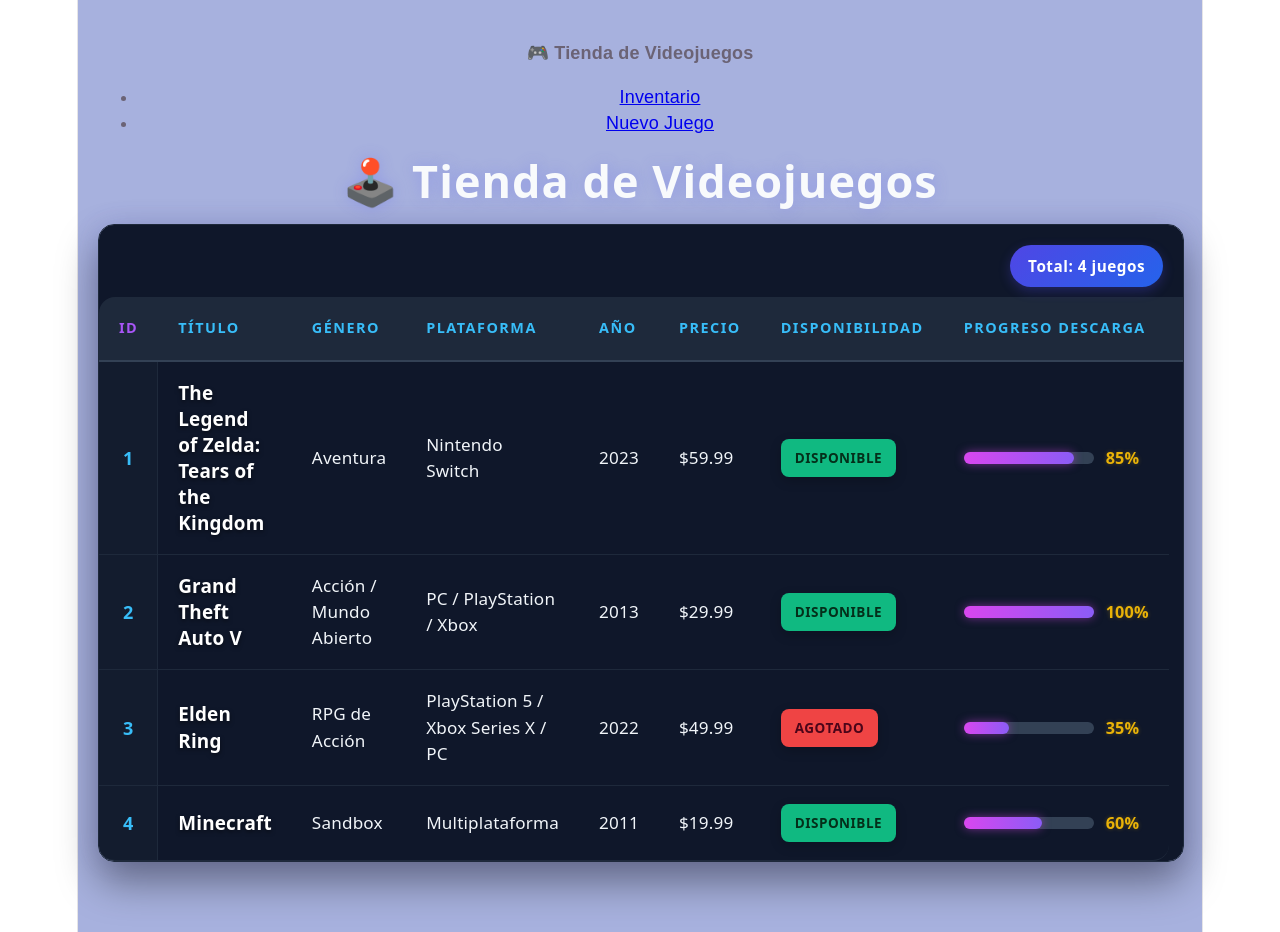
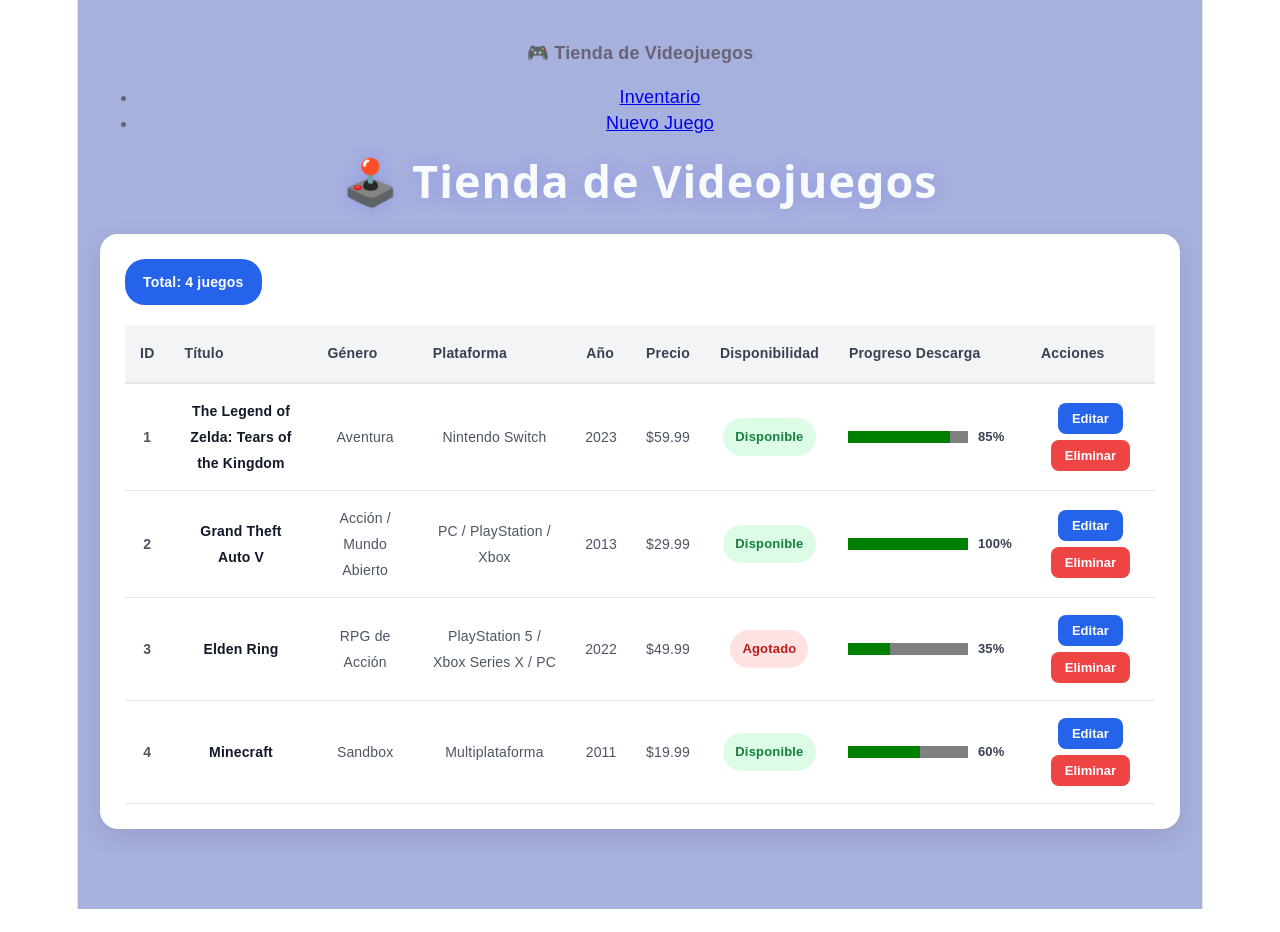
Before and after one commit to angel-hub31/Taller-Renderizado-de-Listas-y-Uso-de-Props, a React (Vite) app: page / in a window 1280 px wide. After the commit the page ends 909 px from the top, so only its background shows below. Built offline with nearby package versions, Linux system fonts and the light colour scheme.

Commit message:
correcciones

```diff
--- /dev/null
+++ b/src/components/FormularioVideojuego.css
@@ -0,0 +1,146 @@
+/* ==========================================================================
+   FormularioVideojuegos.css - ESTILO CYBER-GAMER PREMIUM
+   ========================================================================== */
+
+/* Contenedor general de la pantalla (Para centrar la tarjeta vertical y horizontalmente) */
+.form-container-screen {
+    display: flex;
+    justify-content: center;
+    align-items: center;
+    min-height: calc(100vh - 120px);
+    padding: 20px;
+    font-family: 'Plus Jakarta Sans', system-ui, -apple-system, sans-serif;
+}
+
+/* Tarjeta principal del formulario */
+.form-card {
+    width: 100%;
+    max-width: 520px;
+    background: #0f172a; /* Fondo pizarra ultra oscuro idéntico al de la tabla */
+    border-radius: 16px;
+    border: 1px solid #1e293b;
+    padding: 35px 40px;
+    box-shadow: 0 20px 40px rgba(0, 0, 0, 0.5), 0 0 25px rgba(99, 102, 241, 0.15);
+    box-sizing: border-box;
+}
+
+/* Título dinámico (Registrar Nuevo / Editar Videojuego) */
+.form-card h2 {
+    color: #38bdf8; /* Texto Cian Neón llamativo */
+    text-align: center;
+    margin-top: 0;
+    margin-bottom: 30px;
+    font-size: 1.6rem;
+    font-weight: 800;
+    text-transform: uppercase;
+    letter-spacing: 1.5px;
+    text-shadow: 0 2px 10px rgba(56, 189, 248, 0.2);
+}
+
+/* Bloques o filas del formulario */
+.form-group {
+    margin-bottom: 22px;
+    display: flex;
+    flex-direction: column;
+}
+
+/* Etiquetas (Labels) de cada campo */
+.form-group label {
+    color: #38bdf8; /* Cian Neón */
+    font-size: 0.8rem;
+    font-weight: 800;
+    text-transform: uppercase;
+    letter-spacing: 1px;
+    margin-bottom: 8px;
+    text-align: left;
+}
+
+/* Cajas de texto, números y selectores (Inputs y Selects) */
+.form-card input[type="text"],
+.form-card input[type="number"],
+.form-card select {
+    width: 100%;
+    padding: 12px 16px;
+    background-color: #1e293b; /* Fondo gris oscuro de las celdas */
+    border: 1px solid #334155;
+    border-radius: 8px;
+    color: #ffffff; /* Texto blanco de alta visibilidad */
+    font-size: 0.95rem;
+    font-weight: 500;
+    font-family: inherit;
+    box-sizing: border-box;
+    transition: all 0.25s ease;
+}
+
+/* Efecto de enfoque (Focus) cuando se hace clic en un campo */
+.form-card input[type="text"]:focus,
+.form-card input[type="number"]:focus,
+.form-card select:focus {
+    outline: none;
+    border-color: #8b5cf6; /* Cambia a Morado/Magenta Neón */
+    background-color: #1e293b;
+    box-shadow: 0 0 12px rgba(139, 92, 246, 0.4);
+}
+
+/* Estilo para las opciones del desplegable (Select Options) */
+.form-card select option {
+    background-color: #0f172a;
+    color: #ffffff;
+}
+
+/* Contenedor exclusivo para el Checkbox de Disponibilidad */
+.form-group-checkbox {
+    margin: 25px 0;
+    text-align: left;
+}
+
+.form-group-checkbox label {
+    display: inline-flex;
+    align-items: center;
+    gap: 10px;
+    color: #10b981; /* Verde esmeralda neón */
+    font-size: 0.9rem;
+    font-weight: 800;
+    text-transform: uppercase;
+    letter-spacing: 0.5px;
+    cursor: pointer;
+    user-select: none;
+}
+
+/* Control del Checkbox nativo */
+.form-group-checkbox input[type="checkbox"] {
+    width: 18px;
+    height: 18px;
+    accent-color: #10b981; /* Pinta el check de verde neón automáticamente */
+    cursor: pointer;
+}
+
+/* Botón de envío (Guardar / Actualizar) */
+.form-card button[type="submit"] {
+    background: linear-gradient(135deg, #4f46e5 0%, #2563eb 100%);
+    color: #ffffff;
+    border: none;
+    padding: 14px 20px;
+    width: 100%;
+    border-radius: 8px;
+    font-size: 0.95rem;
+    font-weight: 700;
+    text-transform: uppercase;
+    letter-spacing: 1.5px;
+    cursor: pointer;
+    transition: all 0.2s ease;
+    box-shadow: 0 4px 12px rgba(79, 70, 229, 0.3);
+    margin-top: 10px;
+}
+
+/* Hover interactivo del botón */
+.form-card button[type="submit"]:hover {
+    transform: translateY(-2px);
+    box-shadow: 0 6px 20px rgba(79, 70, 229, 0.55);
+    background: linear-gradient(135deg, #5a52ff 0%, #3b82f6 100%);
+}
+
+/* Active press del botón */
+.form-card button[type="submit"]:active {
+    transform: translateY(0);
+}
--- a/src/components/FormularioVideojuego.jsx
+++ b/src/components/FormularioVideojuego.jsx
@@ -1,6 +1,7 @@
 // src/components/FormularioVideojuego.jsx
 import React, { useState, useEffect } from 'react';
 import { useLocation, useNavigate } from 'react-router-dom';
+import './FormularioVideojuego.css';
 
 export const FormularioVideojuego = ({ onGuardar }) => {
     const location = useLocation();
@@ -54,11 +55,12 @@
     };
 
    return (
-        <div>
+        <div className="form-container-screen">
+            <div className="form-card">
                 <h2>{juegoAEditar ? 'Editar Videojuego' : 'Registrar Nuevo Videojuego'}</h2>
 
                 <form onSubmit={handleSubmit}>
-                <div>
+                    <div className="form-group">
                         <label>Título:</label>
                         <input
                             type="text"
@@ -68,7 +70,7 @@
                         />
                     </div>
 
-                <div>
+                    <div className="form-group">
                         <label>Género:</label>
                         <select name="genero" value={formData.genero} onChange={handleChange}>
                             <option value="">-- Selecciona --</option>
@@ -80,7 +82,7 @@
                         </select>
                     </div>
 
-                <div>
+                    <div className="form-group">
                         <label>Plataforma:</label>
                         <select name="plataforma" value={formData.plataforma} onChange={handleChange}>
                             <option value="">-- Selecciona --</option>
@@ -91,7 +93,7 @@
                         </select>
                     </div>
 
-                <div>
+                    <div className="form-group">
                         <label>Año de Lanzamiento:</label>
                         <input
                             type="number"
@@ -101,7 +103,7 @@
                         />
                     </div>
 
-                <div>
+                    <div className="form-group">
                         <label>Precio ($):</label>
                         <input
                             type="number"
@@ -112,7 +114,7 @@
                         />
                     </div>
 
-                <div>
+                    <div className="form-group">
                         <label>Progreso de Descarga (0 a 1):</label>
                         <input
                             type="number"
@@ -125,7 +127,7 @@
                         />
                     </div>
 
-                <div>
+                    <div className="form-group-checkbox">
                         <label>
                             <input
                                 type="checkbox"
@@ -142,5 +144,6 @@
                     </button>
                 </form>
             </div>
+        </div>
     );
 };
--- a/src/components/TablaVideojuegos.css
+++ b/src/components/TablaVideojuegos.css
@@ -1,237 +1,382 @@
-/* ==========================================================================
-   DISEÑO CYBER-GAMER PREMIUM (ALTO CONTRASTE & ULTRA LLAMATIVO)
-   ========================================================================== */
+/* Contenedor principal */
 
-/* Contenedor principal: Efecto tarjeta flotante sobre fondo oscuro profundo */
 .table-container {
-    width: 100%;
+
+
+    width: 95%;
+
+    margin: 40px auto;
+
+    background: white;
+
+    padding: 25px;
+
+    border-radius: 18px;
+
+    box-shadow: 0 8px 25px rgba(0,0,0,0.10);
+
     overflow-x: auto;
-    margin: 30px 0;
-    background: #0f172a;
-    /* Fondo pizarra ultra oscuro */
-    border-radius: 16px;
-    box-shadow: 0 20px 40px rgba(0, 0, 0, 0.4), 0 0 25px rgba(99, 102, 241, 0.15);
-    /* Brillo neón sutil */
-    border: 1px solid #1e293b;
-    scrollbar-width: thin;
-    scrollbar-color: #4f46e5 #0f172a;
+
 }
 
-/* Estilos generales de la tabla */
-.videojuegos-table {
-    width: 100%;
-    border-collapse: separate;
-    border-spacing: 0;
-    color: #f1f5f9;
-    /* Letras generales en blanco suave de alta visibilidad */
-    font-family: 'Plus Jakarta Sans', system-ui, -apple-system, sans-serif;
-    text-align: left;
-    min-width: 850px;
+
+
+/* Cabecera */
+
+.table-header-actions {
+
+
+    display: flex;
+
+    justify-content: space-between;
+
+    margin-bottom: 20px;
+
 }
 
-/* Encabezados de la tabla (th): Estilo cian eléctrico muy marcado */
-.videojuegos-table th {
-    background-color: #1e293b;
-    /* Fondo th diferenciado */
-    color: #38bdf8;
-    /* Texto Cian Neón súper llamativo */
-    padding: 18px 20px;
-    font-weight: 800;
-    text-transform: uppercase;
-    font-size: 0.8rem;
-    letter-spacing: 1.5px;
-    border-bottom: 2px solid #334155;
+
+
+/* Contador */
+
+.total-badge {
+
+
+    background: #2563eb;
+
+    color:white;
+
+    padding: 10px 18px;
+
+    border-radius: 20px;
+
+    font-size: 14px;
+
+    font-weight: bold;
+
 }
 
-/* Celdas de contenido (td): Letras grandes y ultra legibles */
-.videojuegos-table td {
-    padding: 18px 20px;
-    border-bottom: 1px solid #1e293b;
-    font-size: 0.95rem;
-    vertical-align: middle;
-    transition: all 0.2s ease;
+
+
+/* Tabla */
+
+.videojuegos-table {
+
+
+    width: 100%;
+
+    border-collapse: collapse;
+
+    min-width: 900px;
+
 }
 
-/* Título del Videojuego: Destacado en Blanco Puro */
-.videojuegos-table td strong {
-    color: #ffffff;
-    /* Contraste máximo */
-    font-size: 1.05rem;
-    font-weight: 700;
-    display: block;
-    text-shadow: 0 2px 4px rgba(0, 0, 0, 0.5);
+
+
+/* Encabezados */
+
+.videojuegos-table thead {
+
+
+    background:#f3f4f6;
+
 }
 
-/* Efecto Hover en las filas: Iluminación inmersiva al pasar el mouse */
-.videojuegos-table tbody tr {
-    transition: background-color 0.2s ease, transform 0.2s ease;
+
+
+.videojuegos-table th {
+
+
+    padding:15px;
+
+    text-align:left;
+
+    color:#374151;
+
+    font-size:14px;
+
+    border-bottom:2px solid #e5e7eb;
+
 }
 
-.videojuegos-table tbody tr:hover {
-    background-color: #1e293b;
-    /* Se ilumina la fila */
+
+
+
+/* Filas */
+
+.videojuegos-table td {
+
+
+    padding:14px;
+
+    border-bottom:1px solid #e5e7eb;
+
+    color:#4b5563;
+
+    font-size:14px;
+
 }
 
-/* Badges de Disponibilidad: Colores neón con texto en negro para máxima lectura */
-.status {
-    padding: 6px 14px;
-    border-radius: 8px;
-    /* Estilo bloque moderno gamer */
-    font-size: 0.75rem;
-    font-weight: 900;
-    text-transform: uppercase;
-    letter-spacing: 0.5px;
-    display: inline-flex;
-    align-items: center;
-    gap: 6px;
-    box-shadow: 0 4px 12px rgba(0, 0, 0, 0.2);
+
+
+/* Hover filas */
+
+.videojuegos-table tbody tr {
+
+
+    transition:0.3s ease;
+
 }
 
-/* Estado: DISPONIBLE (Verde Esmeralda Neón) */
-.status.available {
-    background-color: #10b981;
-    color: #042f1a;
-    /* Texto ultra oscuro sobre fondo brillante = legibilidad 100% */
+
+
+.videojuegos-table tbody tr:hover {
+
+
+    background:#f9fafb;
+
 }
 
-/* Estado: AGOTADO (Rojo Carmesí Intenso) */
-.status.unavailable {
-    background-color: #ef4444;
-    color: #4c0519;
-    /* Texto ultra oscuro sobre fondo brillante */
+
+
+/* Columna ID */
+
+.column-id,
+.cell-id {
+
+
+    text-align:center;
+
+    font-weight:bold;
+
 }
 
-/* Contenedor de la barra de progreso */
-.progress-container {
-    display: flex;
-    align-items: center;
-    gap: 12px;
+
+
+/* Nombre videojuego */
+
+.videojuegos-table strong {
+
+
+    color:#111827;
+
 }
 
-/* Barra de progreso <progress>: Diseño futurista con gradiente */
-progress {
-    width: 130px;
-    height: 12px;
-    appearance: none;
-    -webkit-appearance: none;
-    border: none;
+
+
+
+
+/* Estados */
+
+.status {
+
+
+    padding:6px 12px;
+
+    border-radius:20px;
+
+    font-size:13px;
+
+    font-weight:bold;
+
+    display:inline-block;
+
 }
 
-/* Riel/Fondo de la barra */
-progress::-webkit-progress-bar {
-    background-color: #334155;
-    border-radius: 20px;
+
+
+/* Disponible */
+
+.available {
+
+
+    background:#dcfce7;
+
+    color:#15803d;
+
 }
 
-/* Relleno Dinámico: Gradiente Neón de Magenta Eléctrico a Violeta */
-progress::-webkit-progress-value {
-    background: linear-gradient(90deg, #d946ef 0%, #8b5cf6 100%);
-    border-radius: 20px;
-    box-shadow: 0 0 10px rgba(217, 70, 239, 0.5);
-    /* Efecto de brillo de carga */
+
+
+/* Agotado */
+
+.unavailable {
+
+
+    background:#fee2e2;
+
+    color:#b91c1c;
+
 }
 
-/* Equivalente para Firefox */
-progress::-moz-progress-bar {
-    background: linear-gradient(90deg, #d946ef 0%, #8b5cf6 100%);
-    border-radius: 20px;
+
+
+
+/* Barra progreso */
+
+
+.progress-container {
+
+
+    display:flex;
+
+    align-items:center;
+
+    gap:10px;
+
 }
 
-/* Texto del porcentaje: Amarillo Eléctrico Neón (Imposible no verlo) */
-.progress-text {
-    font-size: 0.9rem;
-    font-weight: 800;
-    color: #eab308;
-    /* Amarillo Neón de alto impacto */
-    text-shadow: 0 0 4px rgba(234, 179, 8, 0.3);
+
+
+/* Progress */
+
+progress {
+
+
+    width:120px;
+
+    height:12px;
+
+    border-radius:10px;
+
 }
 
-/* Bordes redondeados en las esquinas de la tabla */
-.videojuegos-table tr:first-child th:first-child {
-    border-top-left-radius: 16px;
+
+
+/* Texto porcentaje */
+
+.progress-text {
+
+
+    font-size:13px;
+
+    font-weight:bold;
+
+    color:#374151;
+
 }
 
-.videojuegos-table tr:first-child th:last-child {
-    border-top-right-radius: 16px;
+
+
+
+/* Botones */
+
+.videojuegos-table button {
+
+
+    padding:8px 14px;
+
+    margin:3px;
+
+    border:none;
+
+    border-radius:8px;
+
+    cursor:pointer;
+
+    font-size:13px;
+
+    font-weight:bold;
+
+    transition:0.3s ease;
+
 }
 
-.videojuegos-table tr:last-child td:first-child {
-    border-bottom-left-radius: 16px;
+
+
+/* Botón editar */
+
+.videojuegos-table button:first-child {
+
+
+    background:#2563eb;
+
+    color:white;
+
 }
 
-.videojuegos-table tr:last-child td:last-child {
-    border-bottom-right-radius: 16px;
+
+
+.videojuegos-table button:first-child:hover {
+
+
+    background:#1d4ed8;
+
+    transform:translateY(-2px);
+
 }
 
-/* ==========================================================================
-   ESTILOS PARA EL CONTADOR DE JUEGOS FLOTANTE (ESTILO PREMIUM)
-   ========================================================================== */
 
-/* Contenedor de la cabecera interna para empujar el badge a la derecha */
-.table-header-actions {
-    display: flex;
-    justify-content: flex-end;
-    align-items: center;
-    padding: 20px 20px 10px 20px;
-    background: #0f172a;
-    /* Mismo color de fondo de tu contenedor oscuro */
-    border-top-left-radius: 16px;
-    border-top-right-radius: 16px;
+
+
+
+/* Botón eliminar */
+
+.videojuegos-table button:last-child {
+
+
+    background:#ef4444;
+
+    color:white;
+
 }
 
-/* El Badge/Píldora con degradado exacto */
-.total-badge {
-    background: linear-gradient(135deg, #4f46e5 0%, #2563eb 100%);
-    color: #ffffff;
-    font-family: 'Plus Jakarta Sans', system-ui, -apple-system, sans-serif;
-    font-size: 0.85rem;
-    font-weight: 700;
-    padding: 8px 18px;
-    border-radius: 50px;
-    /* Hace el efecto de píldora perfecta */
-    box-shadow: 0 4px 12px rgba(79, 70, 229, 0.3);
-    letter-spacing: 0.5px;
-    transition: transform 0.2s ease;
+
+
+
+.videojuegos-table button:last-child:hover {
+
+
+    background:#dc2626;
+
+    transform:translateY(-2px);
+
 }
 
-/* Efecto interactivo al pasar el mouse por encima */
-.total-badge:hover {
-    transform: translateY(-1px);
-    box-shadow: 0 6px 15px rgba(79, 70, 229, 0.45);
+
+
+
+
+/* Responsive */
+
+@media(max-width:700px){
+
+
+
+    .table-container {
+
+
+        width:90%;
+
+        padding:15px;
+
     }
 
-/* ==========================================================================
-   ESTILOS ADICIONALES PARA LA COLUMNA DE NUMERACIÓN (ID)
-   ========================================================================== */
 
-/* Centrar y darle peso al encabezado ID */
-.videojuegos-table th.column-id {
-    text-align: center;
-    width: 60px;
-    /* Ancho fijo para que no se mueva */
-    color: #a855f7;
-    /* Color morado neón para que resalte del resto */
-    font-weight: 900;
+
+    .videojuegos-table {
+
+
+        min-width:850px;
+
     }
 
-/* Estilo para la celda con el número correlativo */
-.videojuegos-table td.cell-id {
-    text-align: center;
-    font-weight: 800;
-    color: #38bdf8;
-    /* Color cian vibrante, idéntico al estilo gamer de las letras */
-    font-size: 1rem;
-    background-color: rgba(30, 41, 59, 0.3);
-    /* Un fondo sutil para encajonar el número */
-    border-right: 1px solid #1e293b;
-    /* Línea divisoria suave */
+
+
+    .table-header-actions {
+
+
+        justify-content:center;
+
     }
 
-/* Asegurar que la esquina superior izquierda se mantenga redondeada con la nueva columna */
-.videojuegos-table tr:first-child th:first-child {
-    border-top-left-radius: 16px;
+
+
+    .total-badge {
+
+
+        font-size:13px;
+
     }
 
-.videojuegos-table tr:last-child td:first-child {
-    border-bottom-left-radius: 16px;
+
 }
--- a/src/components/TablaVideojuegos.jsx
+++ b/src/components/TablaVideojuegos.jsx
@@ -49,6 +49,14 @@
                                     <span className="progress-text">{Math.round(juego.progreso * 100)}%</span>
                                 </div>
                             </td>
+                            <td>
+                                <button onClick={() => navigate('/editar', { state: { videojuego: juego } })}>
+                                    Editar
+                                </button>
+                                <button onClick={() => onEliminar(juego.id)}>
+                                    Eliminar
+                                </button>
+                            </td>
                         </tr>
                     ))}
                 </tbody>
```
Lines whose indentation alone changed are shown as unchanged.
